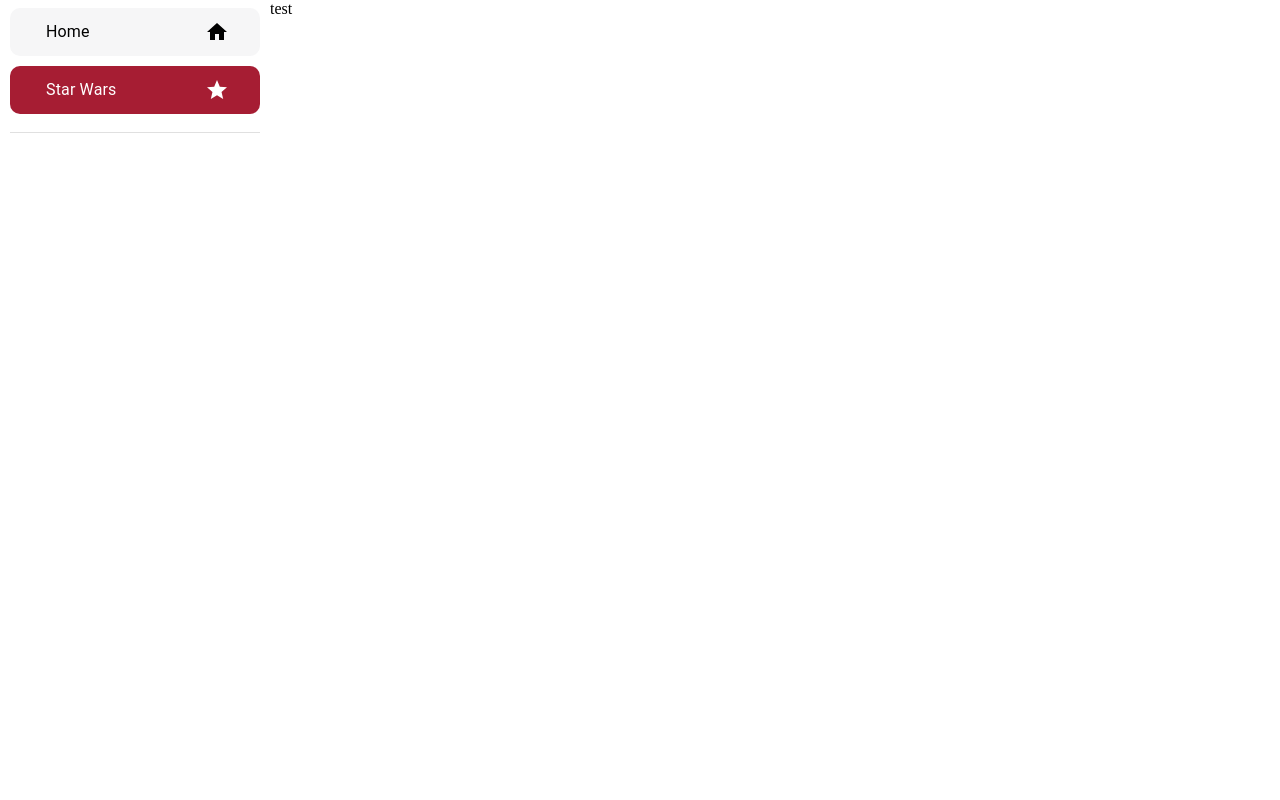
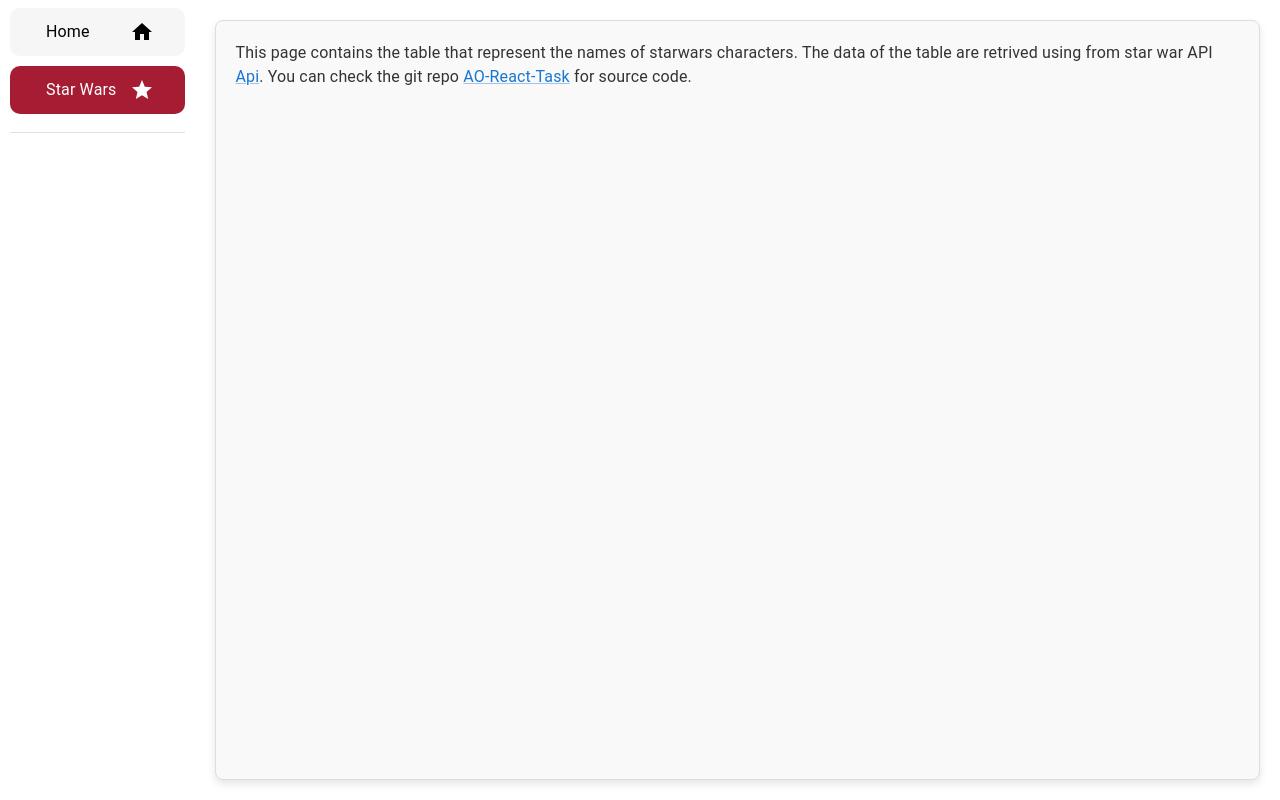
Before and after one commit to yazanj082/AO-React-Task, a React (Vite) app: page /star-wars in a window 1280 px wide. Built offline with nearby package versions, Linux system fonts and the light colour scheme.

Commit message:
adding the shared style for card and adding peoplelist page text

```diff
--- a/src/modules/star-wars/pages/PeopleList/PeopleList.module.css
+++ b/src/modules/star-wars/pages/PeopleList/PeopleList.module.css
@@ -0,0 +1,12 @@
+.peopleList {
+    padding: 20px;
+    margin: 20px;
+
+}
+
+.peopleListHeader {
+    font-size: 1.5rem;
+    font-weight: bold;
+    margin-bottom: 20px;
+    color: #333;
+}
--- a/src/modules/star-wars/pages/PeopleList/PeopleList.tsx
+++ b/src/modules/star-wars/pages/PeopleList/PeopleList.tsx
@@ -1,11 +1,17 @@
-import { Box } from "@mui/material";
+import { Link, Stack, Typography } from "@mui/material";
 
+import styles from './PeopleList.module.css'
 
 const PeopleList = () => {
     return (
-        <Box>
-            test
-        </Box>
+        <Stack className={`${styles.peopleList} card`}>
+            <Typography className={styles.peopleListHeader}>
+                This page contains the table that represent the names of starwars characters.
+                The data of the table are retrived using from star war API <Link href="https://swapi.dev/api/people/">Api</Link>.
+                You can check the git repo <Link href="https://github.com/yazanj082/AO-React-Task">AO-React-Task</Link> for source code.
+            </Typography>
+
+        </Stack>
     )
 }
 
--- a/src/styles/main.css
+++ b/src/styles/main.css
@@ -1,3 +1,10 @@
 body {
     margin: 0;
 }
+
+.card {
+    border: 1px solid #ddd;
+    border-radius: 8px;
+    background-color: #f9f9f9;
+    box-shadow: 0 4px 8px rgba(0, 0, 0, 0.1);
+}
```
